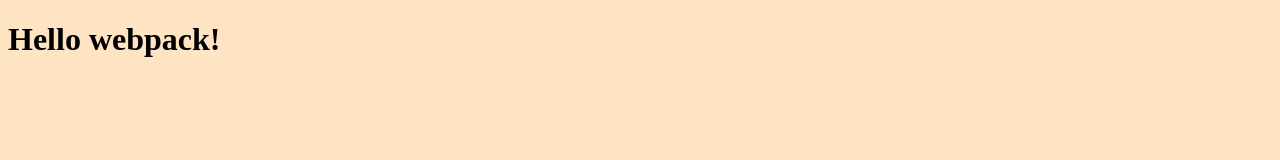
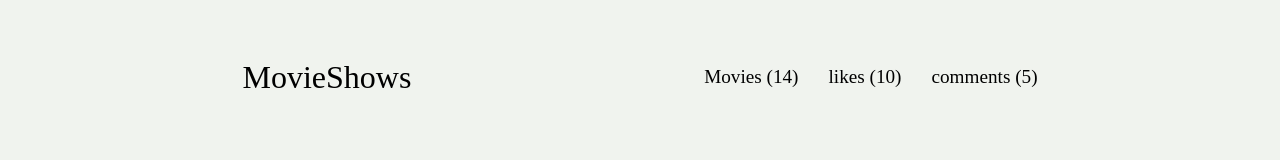
Before and after one commit to Muhammad0602/MovieShows, a website built with webpack: page src/index.html in a window 1280 px wide. Built offline with nearby package versions, Linux system fonts and the light colour scheme.

Commit message:
Add header section  to index.html file

```diff
--- a/src/index.html
+++ b/src/index.html
@@ -1,11 +1,21 @@
 <!DOCTYPE html>
 <html lang="en">
+
 <head>
     <meta charset="UTF-8">
     <meta name="viewport" content="width=device-width, initial-scale=1.0">
-    <title>Wbpack Exercise</title>
+    <title>Movie Shows</title>
 </head>
+
 <body>
-    <h1>Hello webpack!</h1>
+    <nav class="navbar">
+        <span class="logo">MovieShows</span>
+        <ul class="navbarLinks">
+            <li><a href="#"> Movies (14)</a></li>
+            <li><a href="#">likes (10)</a></li>
+            <li><a href="#">comments (5)</a></li>
+        </ul>
+    </nav>
 </body>
+
 </html>
--- a/src/style.css
+++ b/src/style.css
@@ -1,3 +1,27 @@
 body {
-  background-color: bisque;
+  background-color: rgb(240, 243, 238);
 }
+
+.logo {
+  font-size: xx-large;
+}
+
+.navbar {
+  display: flex;
+  justify-content: center;
+  align-items: center;
+  gap: 20%;
+  margin-top: 50px;
+}
+
+.navbarLinks {
+  list-style-type: none;
+  display: flex;
+  gap: 30px;
+}
+
+.navbarLinks li a {
+  text-decoration: none;
+  color: black;
+  font-size: larger;
+}
```
Also changed, not shown: package.json (+8 -0 lines), 1 other file.
